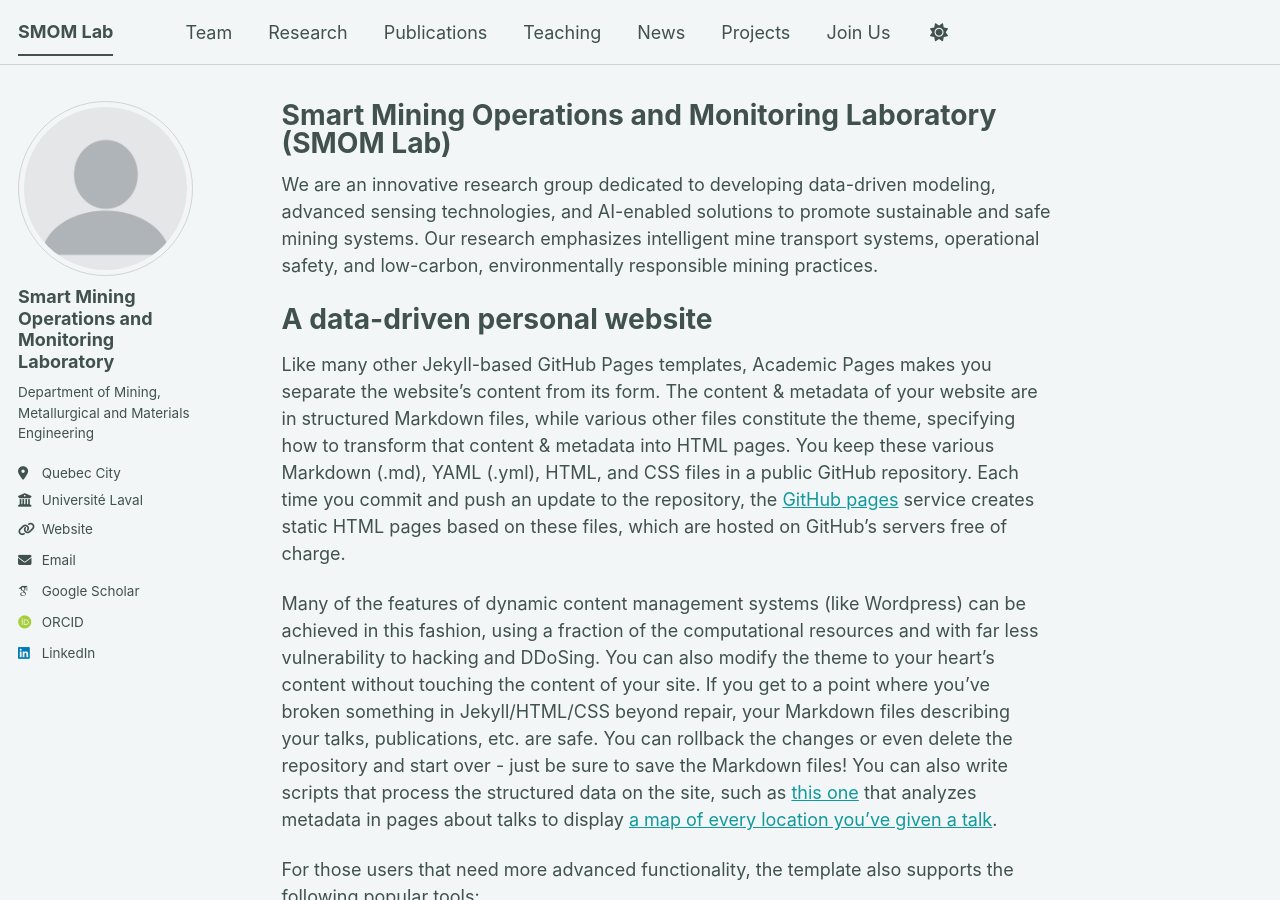
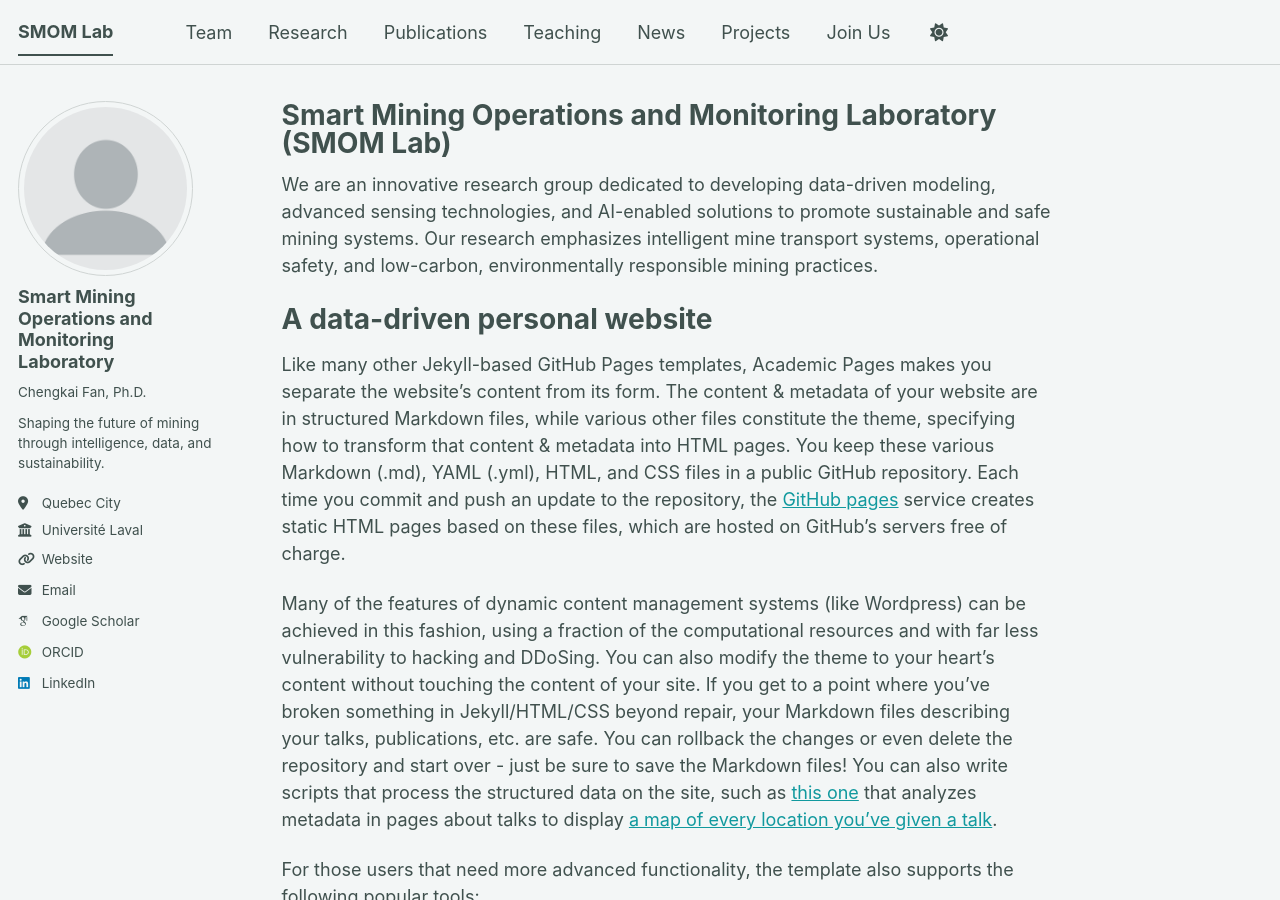
Before and after one commit to chengkaifan76/smomlab.github.io, a Jekyll site: the page built from _pages/about.md, in a window 1280 px wide and 900 px high. Built offline with Jekyll 4.4.1, drawn with Linux system fonts in a browser that asks for light colours; some web fonts are replaced; a script bundle is joined from its source files by our own code; library files that are not in the unit come from our copies.

Commit message:
Update _config.yml

```diff
--- a/_config.yml
+++ b/_config.yml
@@ -25,8 +25,8 @@ author:
   # Biographic information
   avatar           : "profile.png"
   name             : "Smart Mining Operations and Monitoring Laboratory"
-  pronouns         : # example: "she/her"
-  bio              : "Department of Mining, Metallurgical and Materials Engineering"
+  bio              : "Shaping the future of mining through intelligence, data, and sustainability."
+  pronouns         : "Chengkai Fan, Ph.D."
   location         : "Quebec City"
   employer         : "Université Laval"
   uri              : "https://chengkai-fan.fsg.ulaval.ca/en"
```
